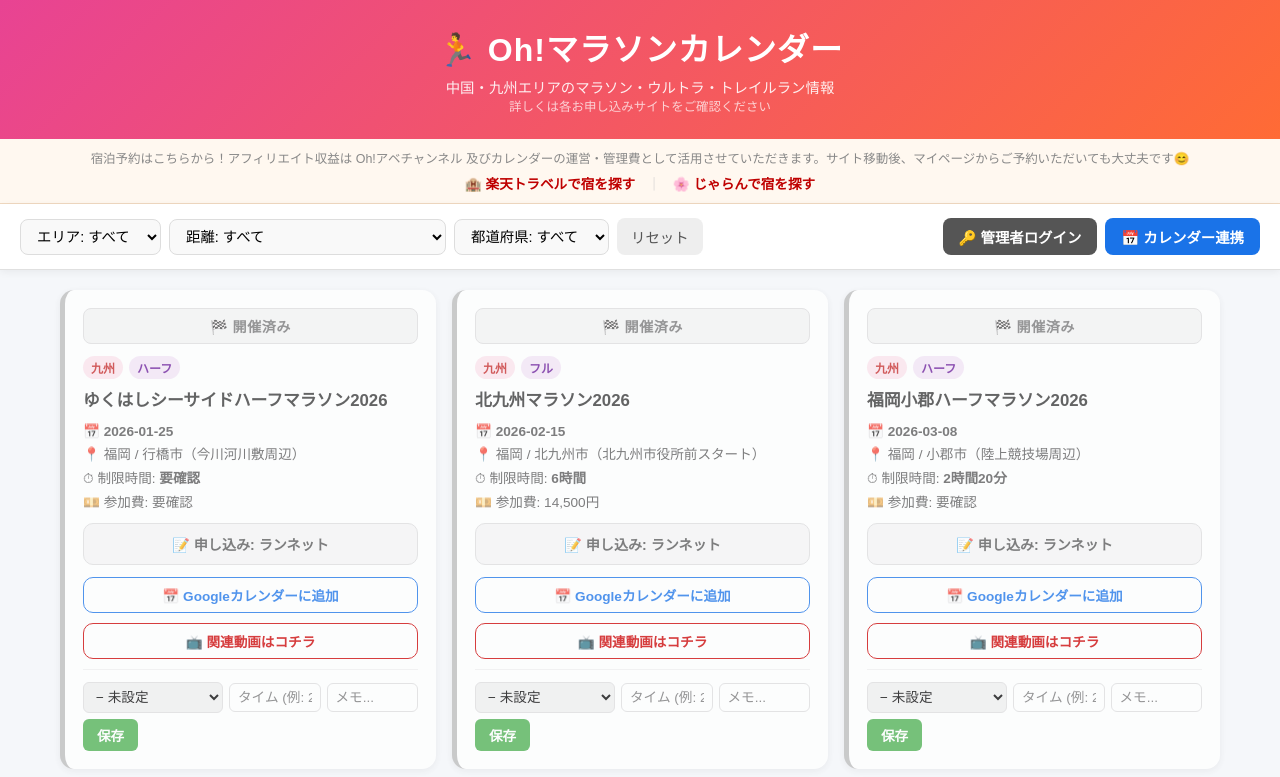
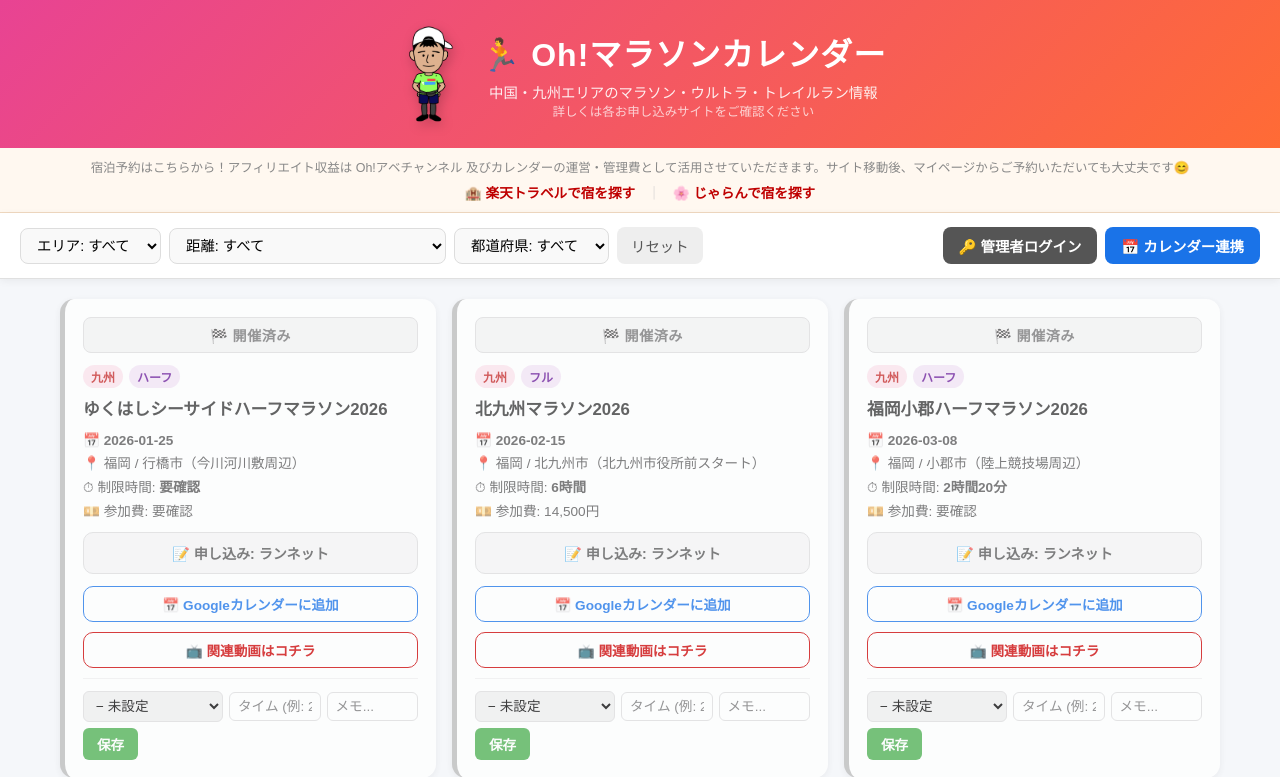
Before and after one commit to OhABE/oh-marathon-calendar, a FastAPI app: page / in a window 1280 px wide. Shown: the top 777 px of the page. Run offline with FastAPI, Linux system fonts and the light colour scheme; data comes from the database, SQL or seed files in the repository.

Commit message:
キャラクター画像をヘッダーに、ロゴをフッターに追加
Co-Authored-By: Claude Sonnet 4.6 <noreply@anthropic.com>

```diff
--- a/static/css/style.css
+++ b/static/css/style.css
@@ -14,8 +14,11 @@ header {
   padding: 24px 20px;
   text-align: center;
 }
+.header-inner { display: flex; align-items: center; justify-content: center; gap: 16px; }
+.header-character { height: 100px; width: auto; filter: drop-shadow(2px 4px 6px rgba(0,0,0,0.2)); }
 header h1 { font-size: 2rem; font-weight: 900; letter-spacing: 1px; }
 .subtitle { margin-top: 6px; font-size: 0.9rem; opacity: 0.9; }
+.footer-logo { height: 60px; width: auto; margin-top: 10px; opacity: 0.85; }
 
 /* Filter */
 .filter-section {
--- a/templates/index.html
+++ b/templates/index.html
@@ -10,8 +10,11 @@
 
 <header>
   <div class="header-inner">
-    <h1>🏃 Oh!マラソンカレンダー</h1>
-    <p class="subtitle">中国・九州エリアのマラソン・ウルトラ・トレイルラン情報<br><small style="opacity:0.8;font-size:0.78rem;">詳しくは各お申し込みサイトをご確認ください</small></p>
+    <img src="/static/images/character.png" class="header-character" alt="キャラクター">
+    <div>
+      <h1>🏃 Oh!マラソンカレンダー</h1>
+      <p class="subtitle">中国・九州エリアのマラソン・ウルトラ・トレイルラン情報<br><small style="opacity:0.8;font-size:0.78rem;">詳しくは各お申し込みサイトをご確認ください</small></p>
+    </div>
   </div>
 </header>
 
@@ -367,6 +370,7 @@
 
 <footer>
   <p>Oh!マラソンカレンダー — 中国・九州エリアのランナーのために</p>
+  <img src="/static/images/logo.png" class="footer-logo" alt="Oh!アベチャンネル SkyStage">
   <div class="visitor-counter">
     <span>👣 本日の訪問者：{{ today_visitors }}人</span>
     <span class="counter-sep">｜</span>
```
Also changed, not shown: static/images/character.png (added), static/images/logo.png (added).
